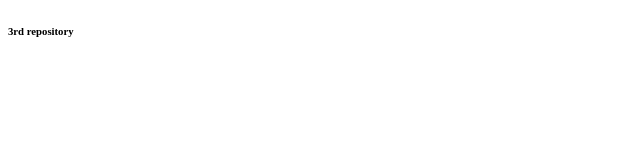
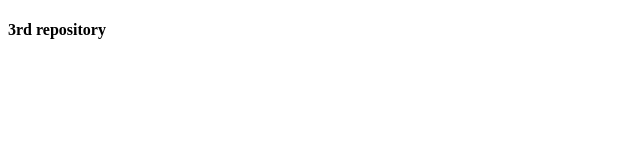
Before and after one commit to kartikkamble481/test-3, a plain HTML site: page index.html in a window 1280 px wide. Shown: the full height of the page, 0-640 px from the left. Drawn offline with Linux system fonts and the light colour scheme.

Commit message:
change the heading size

```diff
--- a/index.html
+++ b/index.html
@@ -1,2 +1,2 @@
 <!DOCTYPE html>
-<h6>3rd repository</h6>
+<h4>3rd repository</h4>
```
